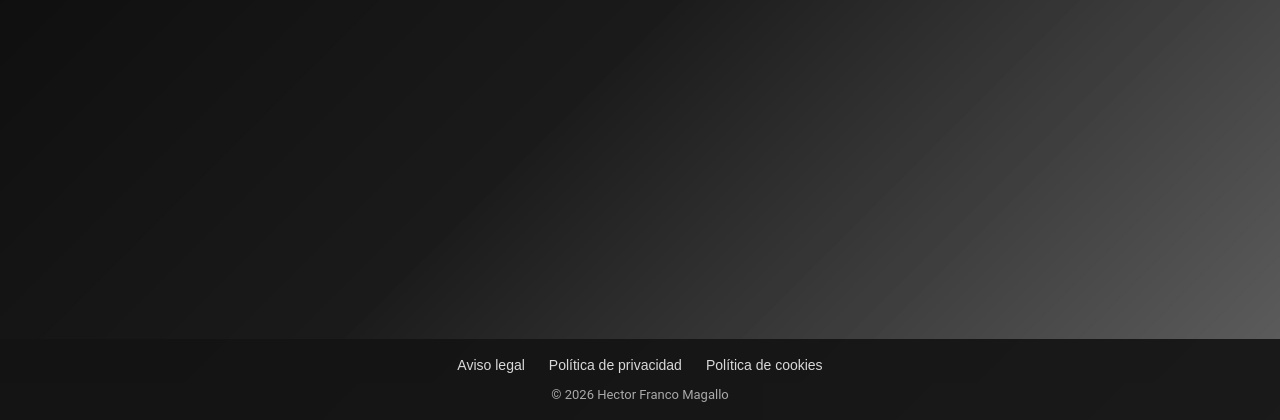
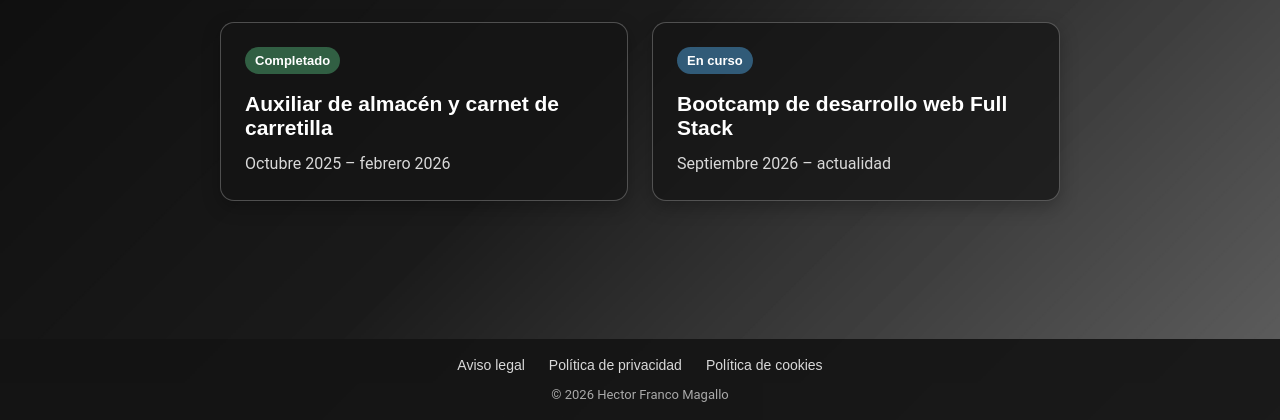
Before and after one commit to HectorFM99/Pagina-Web, a plain HTML site: page pages/certificados.html in a window 1280 px wide. Shown: the part 380-800 px from the top of the page. Drawn offline with Linux system fonts and the light colour scheme.

Commit message:
acabando

```diff
--- a/css/cuerpo.css
+++ b/css/cuerpo.css
@@ -472,3 +472,53 @@ hr {
   font-weight: 700;
   letter-spacing: 2px;
 }
+
+/* Estilos para los certificados */
+
+.contenido-certificados {
+  top: 0;
+  width: 100%;
+  margin: 30px auto 50px;
+}
+
+.lista-certificados {
+  display: grid;
+  grid-template-columns: repeat(auto-fit, minmax(min(100%, 280px), 1fr));
+  gap: 24px;
+  max-width: 900px;
+  margin: 30px auto;
+}
+
+.tarjeta-certificado {
+  padding: 24px;
+  border: 1px solid rgb(255 255 255 / 25%);
+  border-radius: 14px;
+  background: rgb(20 20 20 / 75%);
+  color: white;
+  box-shadow: 0 6px 18px rgb(0 0 0 / 25%);
+}
+
+.tarjeta-certificado h2 {
+  margin: 18px 0 12px;
+  font-size: 21px;
+}
+
+.fecha-certificado {
+  margin: 0;
+  color: #d9d9d9;
+  line-height: 1.5;
+}
+
+.estado-certificado {
+  display: inline-block;
+  padding: 6px 10px;
+  border-radius: 999px;
+  background: #315f43;
+  color: white;
+  font-size: 13px;
+  font-weight: 700;
+}
+
+.estado-en-curso {
+  background: #315b78;
+}
--- a/pages/certificados.html
+++ b/pages/certificados.html
@@ -40,9 +40,22 @@
   </ul>
 </aside>
 <div class="fondo-difuminado"></div>
-<main class="contenido">
-    <h1 class="centrado reveal titulo">Certificados</h1>
-    <p>Información sobre mis certificados.</p>
+<main class="contenido contenido-certificados">
+  <h1 class="titulo centrado">Mis certificados</h1>
+
+  <section class="lista-certificados" aria-label="Certificados y formación">
+    <article class="tarjeta-certificado">
+      <span class="estado-certificado">Completado</span>
+      <h2>Auxiliar de almacén y carnet de carretilla</h2>
+      <p class="fecha-certificado">Octubre 2025 – febrero 2026</p>
+    </article>
+
+    <article class="tarjeta-certificado">
+      <span class="estado-certificado estado-en-curso">En curso</span>
+      <h2>Bootcamp de desarrollo web Full Stack</h2>
+      <p class="fecha-certificado">Septiembre 2026 – actualidad</p>
+    </article>
+  </section>
 </main>
 <script src="../js/programacion.js"></script>
 <footer class="pie-pagina">
```
